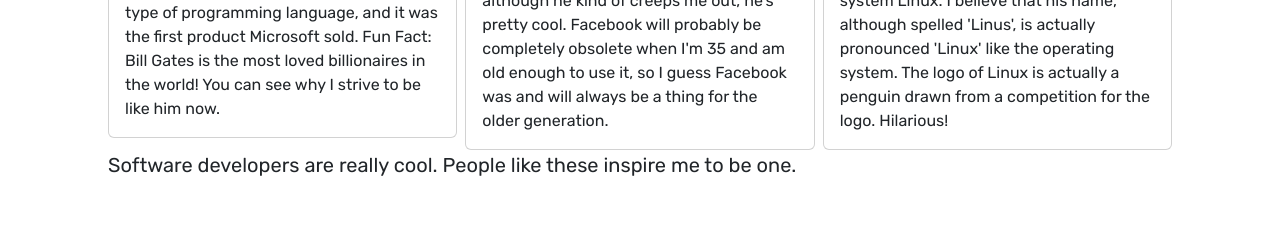
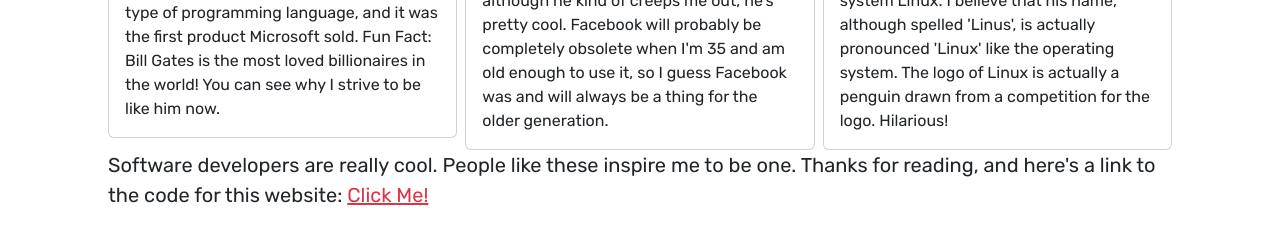
Before and after one commit to prabhav3/passion, a plain HTML site: page index.html in a window 1280 px wide. Shown: the part 1228-1472 px from the top of the page. Drawn offline with nearby package versions, Linux system fonts and the light colour scheme; a web font is replaced by a local one.

Commit message:
Update index.html

```diff
--- a/index.html
+++ b/index.html
@@ -141,7 +141,7 @@
                 </div>
             </div>
             <p class="lead">
-                Software developers are really cool. People like these inspire me to be one.
+                Software developers are really cool. People like these inspire me to be one. Thanks for reading, and here's a link to the code for this website: <a href="https://github.com/prabhav3/passion" style="color: #dc3545;">Click Me!</a>
             </p>
         </div>
     </section>
```
